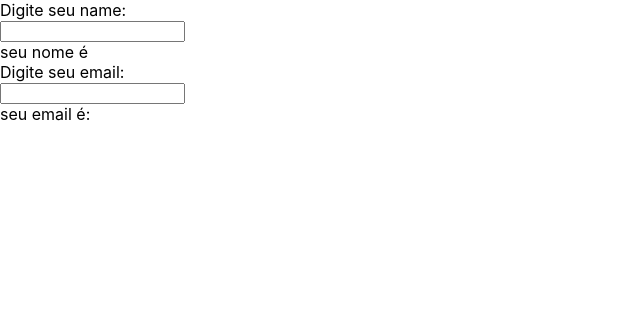
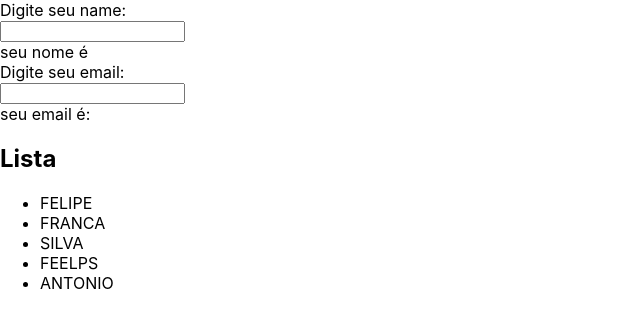
Before and after one commit to Feelps333/primeiroProjetoReact, a React (Vite) app: page / in a window 1280 px wide. Shown: the top 328 px of the page, without its empty margins (0-640 px from the left). Built offline with nearby package versions, Linux system fonts and the light colour scheme.

Commit message:
version.1.0.5

```diff
--- a/src/App.tsx
+++ b/src/App.tsx
@@ -2,6 +2,7 @@ import { Header } from './components/header';
 import { ProjetoContador } from './components/projetocontador';
 import { Honda } from './components/Ronda';
 import { Formulario } from './components/from'
+import { List } from './components/Lista'
 
 const App = () => {
   let userADM: string = 'Felipe ADM'
@@ -10,6 +11,7 @@ const App = () => {
   if(verificacao){return (
     <div>
       <Formulario/>
+      <List/>
     </div>
   )}else {
     return (
--- /dev/null
+++ b/src/components/Lista.tsx
@@ -0,0 +1,18 @@
+export const List = () => {
+  let list = [
+    'felipe',
+    'franca',
+    'silva',
+    'feelps',
+    'antonio'
+  ]
+
+return (
+  <div>
+    <h2>Lista</h2>
+    <ul>
+      {list.map((item, index)=>(<li key={index}>{item.toLocaleUpperCase()}</li>))}
+    </ul>
+  </div>
+)
+}
```
